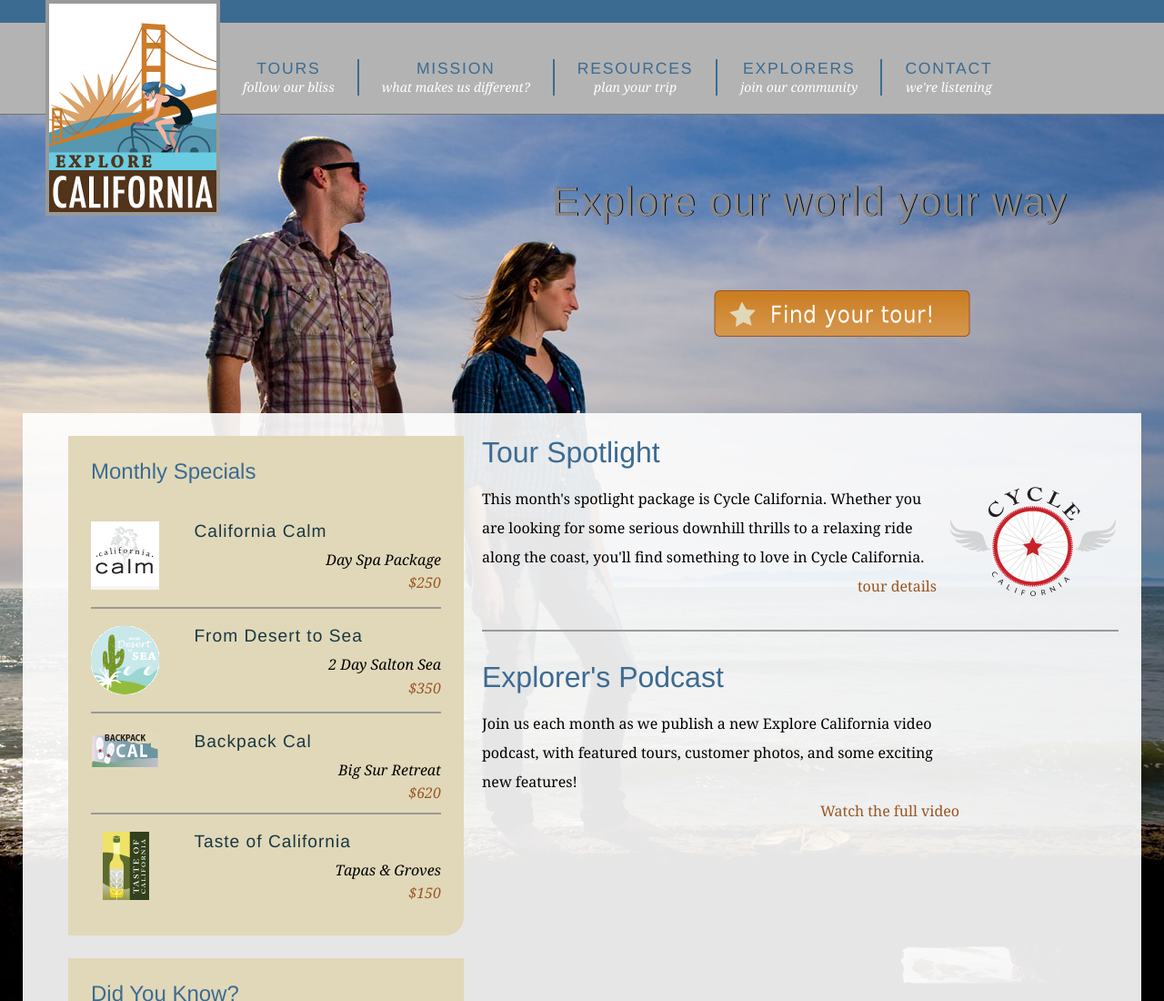
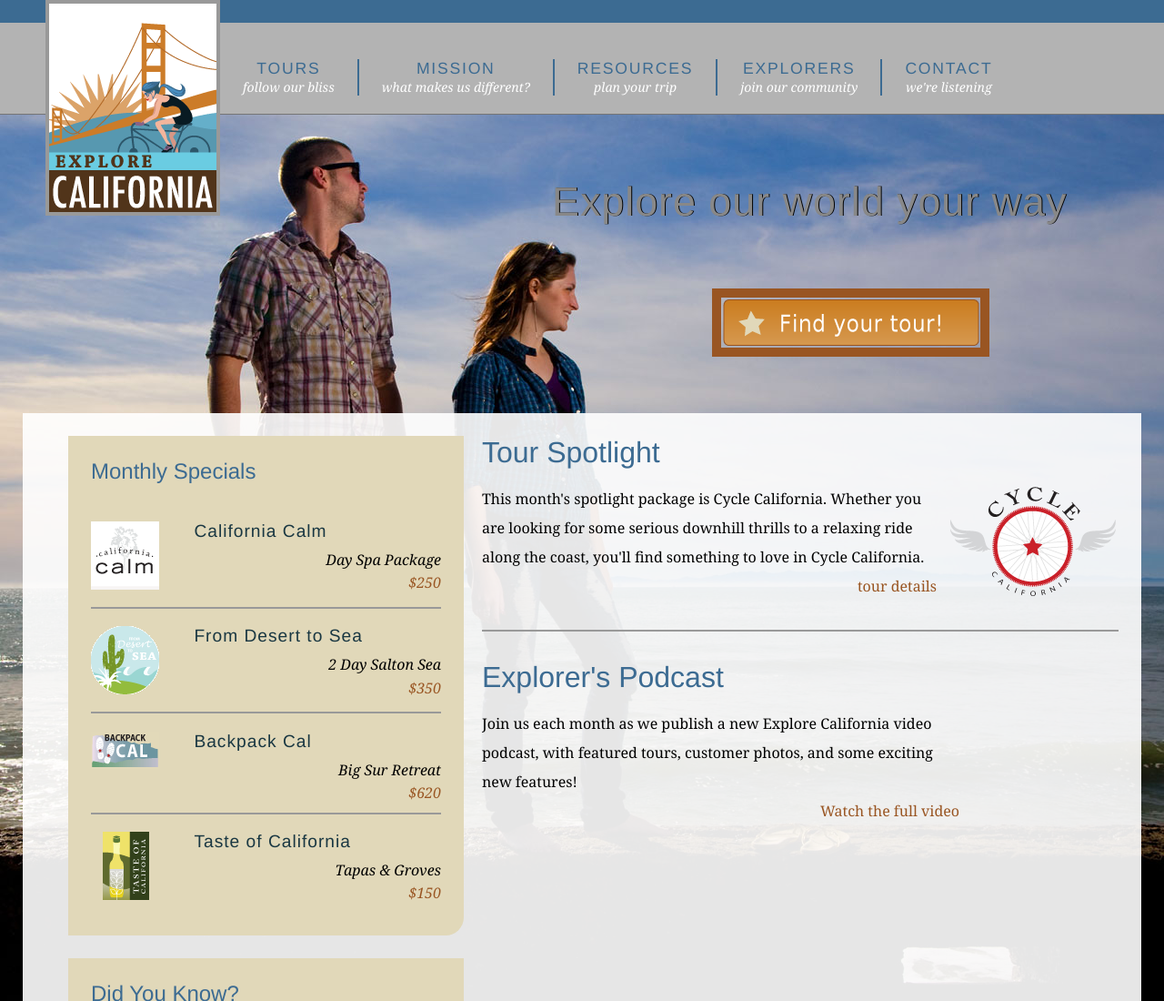
Before and after one commit to justinknauf/testinghomework, a plain HTML site: page index.html in a window 1280 px wide. Shown: the top 1100 px of the page at 91% size. Drawn offline with Linux system fonts and the light colour scheme.

```diff
--- a/assets/stylesheets/main.css
+++ b/assets/stylesheets/main.css
@@ -120,7 +120,7 @@ span.accent {
   letter-spacing:1px;
 }
 #actionCall a:link, #actionCall a:visited{
-  border: none;
+  border: 10px solid;
   width: 285px;
   height: 55px;
   background: url(../images/tour_badge.png) no-repeat;
@@ -131,7 +131,7 @@ span.accent {
   background-position: left bottom;
 }
 #actionCall h2{
-  text-indent:-1000em;
+  text-indent:-100em;
 }
 #home #contentWrapper{
   margin: 0 25px;
```
